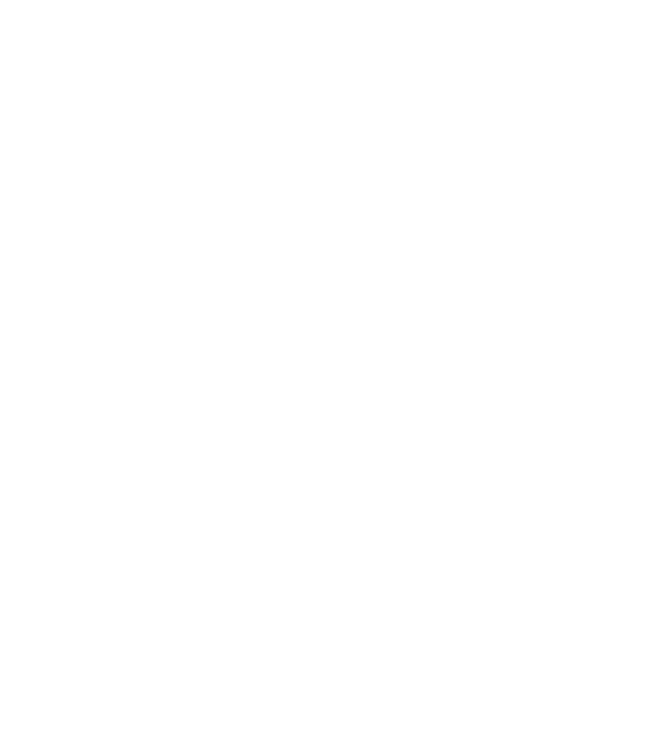
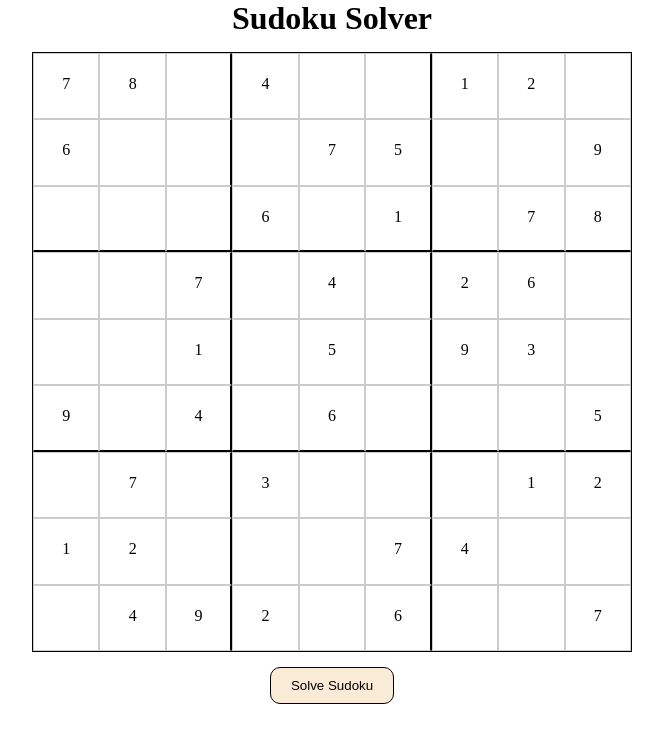
Before and after one commit to mcurtaz/sudoku-solver, a plain HTML site: page index.html in a window 1280 px wide. Shown: the whole page, without its empty margins (308-971 px from the left). Drawn offline with Linux system fonts and the light colour scheme.

Commit message:
added print functions

```diff
--- a/index.html
+++ b/index.html
@@ -4,8 +4,18 @@
     <meta charset="UTF-8">
     <meta name="viewport" content="width=device-width, initial-scale=1.0">
     <title>Sudoku Solver</title>
+    <link rel="stylesheet" href="main.css">
 </head>
 <body>
+    <h1 class="title">Sudoku Solver</h1>
+    <div class="container">
+        <ul id="board">
+
+        </ul>
+    </div>
+    <div class="btn-wrapper">
+        <button id="solve-btn">Solve Sudoku</button>
+    </div>
     <script src="sudoku.js"></script>
 </body>
 </html>
--- /dev/null
+++ b/main.css
@@ -0,0 +1,60 @@
+*{
+    margin: 0;
+    padding: 0;
+    box-sizing: border-box;
+}
+
+.title{
+    text-align: center;
+}
+
+.container{
+    width: 600px;
+    height: 600px;
+
+    margin: 15px auto;
+}
+
+#board{
+    width: 100%;
+    height: 100%;
+
+    display: flex;
+    flex-wrap: wrap;
+
+    list-style: none;
+
+    border: 1px solid black;
+}
+
+li{
+    width: calc(100% / 9);
+    height: calc(100% / 9);
+
+    line-height: 60px;
+    text-align: center;
+    border: 0.5px solid #ccc;
+}
+
+li.col-2, li.col-5{
+    border-right: 2px solid black;
+}
+
+li.row-2, li.row-5{
+    border-bottom: 2px solid black;
+}
+
+.btn-wrapper{
+    text-align: center;
+}
+
+#solve-btn{
+    padding: 10px 20px;
+    background-color: antiquewhite;
+    border: 1px solid black;
+    border-radius: 10px;
+}
+
+#solve-btn:hover{
+    cursor: pointer;
+}
--- a/sudoku.js
+++ b/sudoku.js
@@ -11,10 +11,55 @@ let puzzle = [
 ];
 
 
-console.log(puzzle);
+printPuzzle(puzzle);
+
+addButtonListener();
 
 
-solvePuzzle(puzzle);
+
+
+
+function printPuzzle(puzzle){
+
+    var target = document.getElementById('board');
+
+    target.innerHTML = '';
+
+    for (var i = 0; i < puzzle.length; i++) {
+
+        for (var j = 0; j < puzzle[i].length; j++) {
+
+            var num = '';
+
+            if(puzzle[i][j] != 0){
+                num = puzzle[i][j];
+            }
+
+            var newLi = document.createElement("li");
+
+            //Set its unique ID.
+            newLi.className = 'row-' + i + ' col-' + j;
+
+            //Add your content to the DIV
+            newLi.innerHTML = num;
+
+            target.appendChild(newLi);
+
+        }
+
+    }
+}
+
+function addButtonListener(){
+
+    document.getElementById('solve-btn').addEventListener('click', function(){
+
+        solvePuzzle(puzzle);
+
+        printPuzzle(puzzle)
+    });
+
+}
 
 
 function solvePuzzle(puzzle){
```
